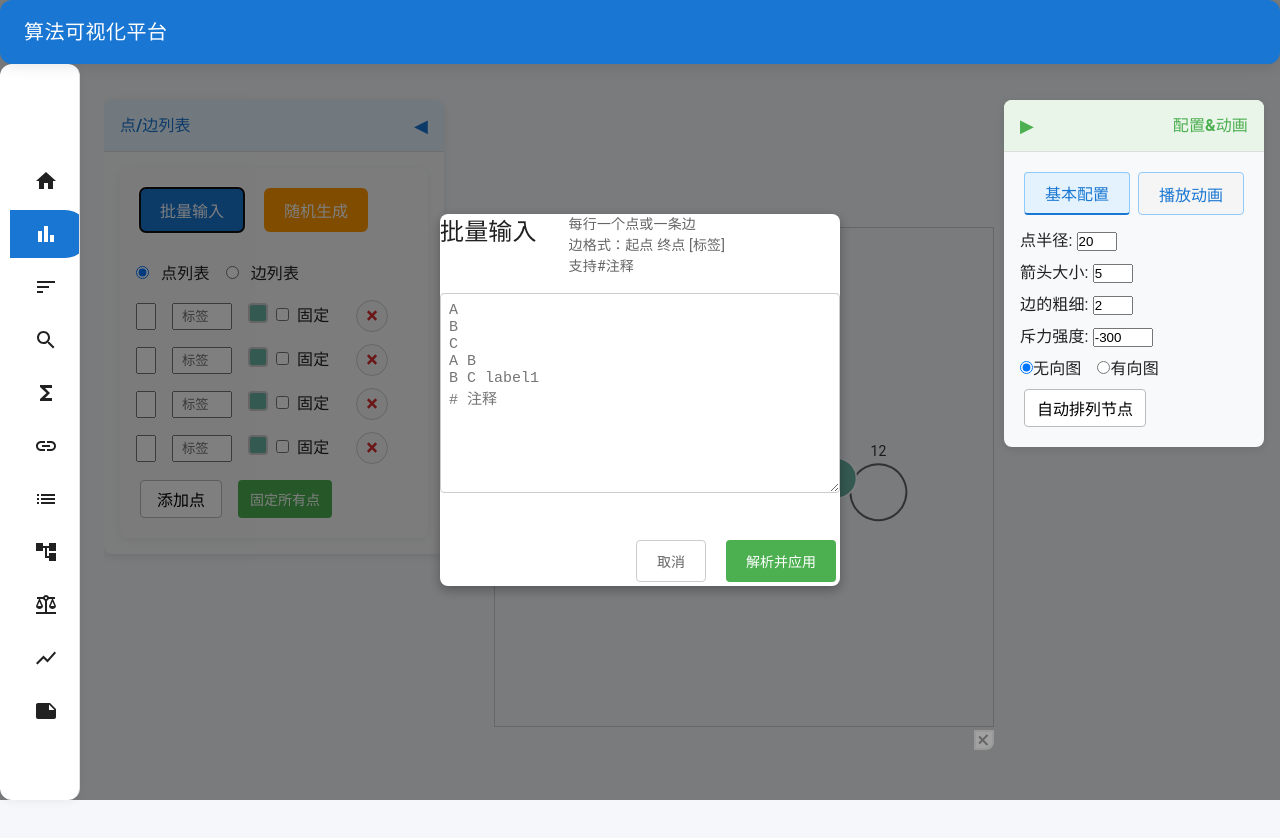
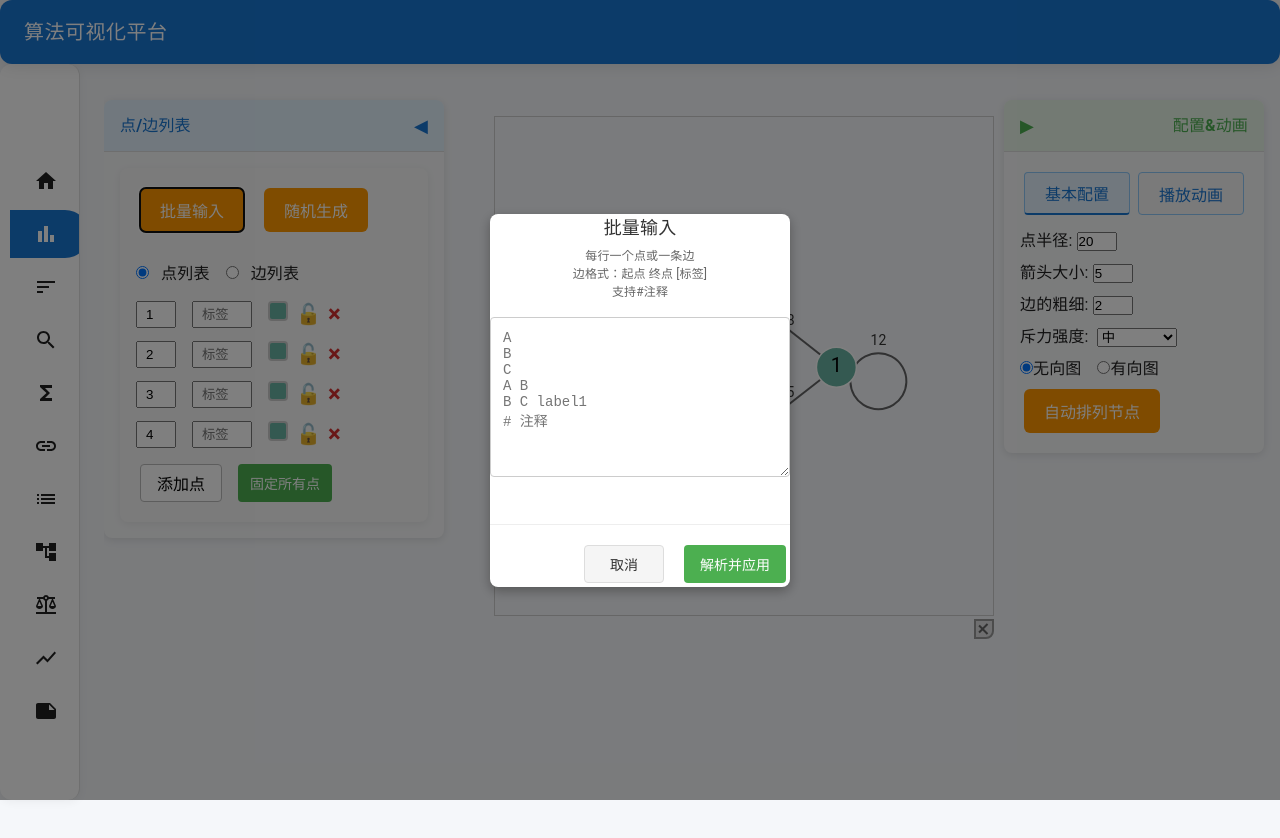
Before and after one commit to laofudasuan/Algorithm_Visualization, a React (Vite) app: page /graph in a window 1280 px wide. Both pictures are taken after a click on the button "批量输入". Shown: the top 838 px of the page. Built offline with nearby package versions, Linux system fonts and the light colour scheme.

Commit message:
update vis

```diff
--- a/src/components/GraphInput.jsx
+++ b/src/components/GraphInput.jsx
@@ -1,4 +1,5 @@
 import React, { useState, useEffect, useRef } from 'react';
+import { createPortal } from 'react-dom';
 import '../styles/modal.css';
 
 // 颜色选择器组件
@@ -281,7 +282,7 @@ export default function GraphInput({
       <div className="button-group" style={{ marginBottom: 16 }}>
         <button
           onClick={() => setShowBulkModal(true)}
-          className="action-button action-button-primary"
+          className="action-button action-button-warning"
         >
           批量输入
         </button>
@@ -294,14 +295,14 @@ export default function GraphInput({
       </div>
 
       {/* 批量输入弹窗 */}
-      {showBulkModal && (
+      {showBulkModal && createPortal(
         <div
           className="modal-overlay"
         >
           <div className="modal-container">
-            <div style={{ display: 'flex', flexDirection: 'row', gap: 32, marginBottom: 16 }}>
-              <h2 style={{ margin: 0 }}>批量输入</h2>
-              <div style={{ display: 'flex', flexDirection: 'column', fontSize: '14px', color: '#666' }}>
+            <div style={{ marginBottom: 16 }}>
+              <h2 style={{ margin: 0, textAlign: 'center', color: '#333', fontSize: 18 }}>批量输入</h2>
+              <div style={{ display: 'flex', flexDirection: 'column', fontSize: '12px', color: '#666', marginTop: 6, textAlign: 'center' }}>
                 <div>每行一个点或一条边</div>
                 <div>边格式：起点 终点 [标签]</div>
                 <div>支持#注释</div>
@@ -313,6 +314,7 @@ export default function GraphInput({
               value={bulkText}
               onChange={e => setBulkText(e.target.value)}
               placeholder={`A\nB\nC\nA B\nB C label1\n# 注释`}
+              style={{ marginBottom: 16 }}
             />
 
             <div className="modal-buttons">
@@ -330,7 +332,8 @@ export default function GraphInput({
               </button>
             </div>
           </div>
-        </div>
+        </div>,
+        document.body
       )}
 
       <div style={{ marginBottom: 0 }}>
@@ -347,7 +350,7 @@ export default function GraphInput({
         <div style={{ flex: 1, minWidth: 300, textAlign: 'left' }}>
           {nodes.map((node, idx) => (
             <div key={idx} style={{ marginBottom: 4, display: 'flex', alignItems: 'center' }}>
-              <input style={{ width: 20 }} value={node.id} onChange={e => updateNode(idx, 'id', e.target.value)} placeholder={`点${idx+1}`} />
+              <input style={{ width: 40 }} value={node.id} onChange={e => updateNode(idx, 'id', e.target.value)} placeholder={`点${idx+1}`} />
               <input style={{ width: 60, marginLeft: 8 }} value={node.label || ''} onChange={e => updateNode(idx, 'label', e.target.value)} placeholder="标签" />
               {/* 颜色选择器 - 基础颜色和色盘选项 */}
               <ColorSelector
@@ -355,15 +358,23 @@ export default function GraphInput({
                 onChange={(color) => updateNode(idx, 'color', color)}
                 basicColors={nodeColorOptions}
               />
-              <label style={{ width: 80, marginLeft: 8 }}>
-                <input
-                  type="checkbox"
-                  checked={!!node.fixed}
-                  onChange={e => setNodeFixed(idx, e.target.checked)}
-                />
-                固定
-              </label>
-              <button onClick={() => removeNode(idx)} disabled={nodes.length <= 1} style={{ marginLeft: 0, minWidth: 32, width: 32, height: 32, fontSize: 22, fontWeight: 700, lineHeight: '28px', padding: 0, borderRadius: '50%', background: '#f5f5f5', border: '1px solid #ccc', color: '#d32f2f', cursor: nodes.length <= 1 ? 'not-allowed' : 'pointer' }} title="删除">×</button>
+              <span
+                onClick={() => setNodeFixed(idx, !node.fixed)}
+                style={{
+                  width: 20,
+                  marginLeft: 8,
+                  cursor: 'pointer',
+                  display: 'flex',
+                  alignItems: 'center',
+                  justifyContent: 'flex-start',
+                  fontSize: '20px',
+                  userSelect: 'none'
+                }}
+                title={node.fixed ? '点击解锁' : '点击锁定'}
+              >
+                {node.fixed ? '🔒' : '🔓'}
+              </span>
+              <button onClick={() => removeNode(idx)} disabled={nodes.length <= 1} style={{ marginLeft: 12, background: 'none', border: 'none', color: '#d32f2f', fontSize: 24, fontWeight: 700, cursor: nodes.length <= 1 ? 'not-allowed' : 'pointer', padding: 0, minWidth: 'auto' }} title="删除">×</button>
             </div>
           ))}
           <div style={{ display: 'flex', gap: '8px', marginTop: '8px' }}>
@@ -391,9 +402,9 @@ export default function GraphInput({
         <div style={{ flex: 1, minWidth: 400, textAlign: 'left' }}>
           {edges.map((edge, idx) => (
             <div key={idx} style={{ marginBottom: 4, display: 'flex', alignItems: 'center' }}>
-              <input style={{ width: 30 }} value={edge.from} onChange={e => updateEdge(idx, 'from', e.target.value)} placeholder="起点" />
+              <input style={{ width: 40 }} value={edge.from} onChange={e => updateEdge(idx, 'from', e.target.value)} placeholder="起点" />
               <span style={{ marginLeft:-6,width:20 }}>→</span>
-              <input style={{ marginLeft:-2,width: 30 }} value={edge.to} onChange={e => updateEdge(idx, 'to', e.target.value)} placeholder="终点" />
+              <input style={{ marginLeft:-2,width: 40 }} value={edge.to} onChange={e => updateEdge(idx, 'to', e.target.value)} placeholder="终点" />
               {/* 新增 label 输入框 */}
               <input style={{ width: 50, marginLeft: 8 }} value={edge.label || ''} onChange={e => updateEdge(idx, 'label', e.target.value)} placeholder="标签" />
               {/* 颜色选择器 - 基础颜色和色盘选项 */}
@@ -402,7 +413,7 @@ export default function GraphInput({
                 onChange={(color) => updateEdge(idx, 'color', color)}
                 basicColors={edgeColorOptions}
               />
-              <button onClick={() => removeEdge(idx)} disabled={edges.length <= 1} style={{ marginLeft: 8, minWidth: 32, width: 32, height: 32, fontSize: 22, fontWeight: 700, lineHeight: '28px', padding: 0, borderRadius: '50%', background: '#f5f5f5', border: '1px solid #ccc', color: '#d32f2f', cursor: edges.length <= 1 ? 'not-allowed' : 'pointer' }} title="删除">×</button>
+              <button onClick={() => removeEdge(idx)} style={{ marginLeft: 8, background: 'none', border: 'none', color: '#d32f2f', fontSize: 22, fontWeight: 700, cursor: 'pointer', padding: 0, minWidth: 'auto' }} title="删除">×</button>
             </div>
           ))}
           <button onClick={addEdge}>添加边</button>
--- a/src/pages/GraphVisualization.jsx
+++ b/src/pages/GraphVisualization.jsx
@@ -1190,7 +1190,8 @@ function GraphVisualization() {
         display: 'flex',
         flexDirection: 'column',
         alignItems: 'center',
-        justifyContent: 'center'
+        justifyContent: 'flex-start',
+        paddingTop: '20px'
       }}>
         <div style={{ position: 'relative' }}>
           <GraphD3
@@ -1390,7 +1391,19 @@ function GraphVisualization() {
                 <label style={{ marginBottom: 8 }}>点半径: <input type="number" min={8} max={100} value={nodeRadius} onChange={e => setNodeRadius(Number(e.target.value))} style={{ width: 40 }} /></label>
                 <label style={{ marginBottom: 8 }}>箭头大小: <input type="number" min={2} max={30} value={arrowSize} onChange={e => setArrowSize(Number(e.target.value))} style={{ width: 40 }} /></label>
                 <label style={{ marginBottom: 8 }}>边的粗细: <input type="number" min={1} max={20} value={edgeWidth} onChange={e => setEdgeWidth(Number(e.target.value))} style={{ width: 40 }} /></label>
-                <label style={{ marginBottom: 8 }}>斥力强度: <input type="number" min={-10000} max={10000} step={10} value={chargeStrength} onChange={e => setChargeStrength(Number(e.target.value))} style={{ width: 60 }} /></label>
+                <label style={{ marginBottom: 8 }}>
+                  斥力强度:
+                  <select
+                    value={chargeStrength}
+                    onChange={e => setChargeStrength(Number(e.target.value))}
+                    style={{ width: 80, marginLeft: 8 }}
+                  >
+                    <option value={-3000}>特大</option>
+                    <option value={-1000}>大</option>
+                    <option value={-300}>中</option>
+                    <option value={300}>小</option>
+                  </select>
+                </label>
                 <div style={{ marginTop: 0, textAlign: 'left', width: '100%' }}>
                   <label>
                     <input
@@ -1411,7 +1424,11 @@ function GraphVisualization() {
                     有向图
                   </label>
                 </div>
-                <button onClick={arrangeNodesByLevels} style={{ marginTop: 8, padding: '6px 12px' }}>
+                <button
+                  onClick={arrangeNodesByLevels}
+                  className="action-button action-button-warning"
+                  style={{ marginTop: 8 }}
+                >
                   自动排列节点
                 </button>
               </div>
--- a/src/styles/modal.css
+++ b/src/styles/modal.css
@@ -10,28 +10,30 @@
   justify-content: center;
   align-items: center;
   z-index: 10000;
+  padding: 16px;
+  box-sizing: border-box;
 }
 
 .modal-container {
   background: white;
   border-radius: 8px;
   padding: 24px;
-  min-width: 400px;
-  max-width: 500px;
-  max-height: 80vh;
+  min-width: 300px;
+  max-width: 400px;
+  max-height: 70vh;
   overflow-y: auto;
   box-shadow: 0 4px 12px rgba(0, 0, 0, 0.3);
 }
 
 .modal-title {
-  margin: 0 0 20px 0;
+  margin: 0 0 16px 0;
   color: #333;
-  font-size: 20px;
+  font-size: 18px;
   text-align: center;
 }
 
 .modal-section {
-  margin-bottom: 16px;
+  margin-bottom: 20px;
 }
 
 .modal-label {
@@ -39,6 +41,7 @@
   margin-bottom: 8px;
   font-weight: 500;
   color: #333;
+  font-size: 14px;
 }
 
 .modal-label-inline {
@@ -48,6 +51,7 @@
   font-weight: 500;
   color: #333;
   vertical-align: middle;
+  font-size: 14px;
 }
 
 .modal-checkbox-label {
@@ -57,6 +61,7 @@
   font-weight: 500;
   color: #333;
   cursor: pointer;
+  font-size: 14px;
 }
 
 .modal-checkbox-label input[type="checkbox"] {
@@ -84,7 +89,7 @@
 }
 
 .modal-subsection {
-  padding: 8px 0;
+  padding: 12px 0;
 }
 
 .modal-select {
@@ -95,68 +100,81 @@
 .modal-hint {
   font-size: 12px;
   color: #666;
-  margin-top: 4px;
+  margin-top: 6px;
 }
 
 .modal-radio-group {
   display: flex;
-  gap: 16px;
+  flex-direction: column;
+  gap: 12px;
 }
 
 .modal-radio-label {
   display: flex;
   align-items: center;
-  gap: 4px;
+  font-weight: 500;
+  color: #333;
   cursor: pointer;
+  font-size: 14px;
+}
+
+.modal-radio-label input[type="radio"] {
+  margin-right: 8px;
+  width: auto;
 }
 
 .modal-buttons {
   display: flex;
+  justify-content: flex-end;
   gap: 12px;
-  justify-content: flex-end;
-  margin-top: 20px;
+  margin-top: 24px;
+  padding-top: 16px;
+  border-top: 1px solid #eee;
 }
 
 .modal-button {
-  padding: 10px 20px;
+  padding: 8px 16px;
+  border: none;
   border-radius: 4px;
   cursor: pointer;
   font-size: 14px;
-  border: none;
+  font-weight: 500;
+  min-width: 80px;
+}
+
+.modal-button-confirm {
+  background: #1976d2;
+  color: white;
 }
 
 .modal-button-cancel {
-  border: 1px solid #ccc;
-  background: white;
-  color: #666;
-}
-
-.modal-button-confirm {
-  background: #ff9800;
-  color: white;
-  font-weight: 500;
-}
-
-.modal-button-primary {
-  background: #1976d2;
-  color: white;
-  font-weight: 500;
+  background: #f5f5f5;
+  color: #333;
+  border: 1px solid #ddd;
 }
 
 .modal-button-success {
   background: #4caf50;
   color: white;
-  font-weight: 500;
+}
+
+.modal-button:hover {
+  opacity: 0.9;
+}
+
+.modal-button:active {
+  transform: translateY(1px);
 }
 
 /* 根节点选择弹窗特定样式 */
 .node-selection-grid {
   display: flex;
   flex-wrap: wrap;
-  gap: 8px;
+  gap: 12px;
   margin-bottom: 20px;
-  max-height: 200px;
+  max-height: 160px;
   overflow-y: auto;
+  padding: 8px 0;
 }
 
 .node-button {
@@ -187,13 +205,13 @@
 /* 批量输入弹窗样式 */
 .bulk-input-textarea {
   width: 100%;
-  min-height: 200px;
+  min-height: 160px;
   font-family: monospace;
-  font-size: 15px;
+  font-size: 14px;
   border: 1px solid #ccc;
   border-radius: 4px;
-  padding: 8px;
-  margin-bottom: 16px;
+  padding: 12px;
+  margin-bottom: 20px;
   resize: vertical;
   box-sizing: border-box;
 }
```
Also changed, not shown: src/components/GraphD3.jsx (+27 -2 lines).
